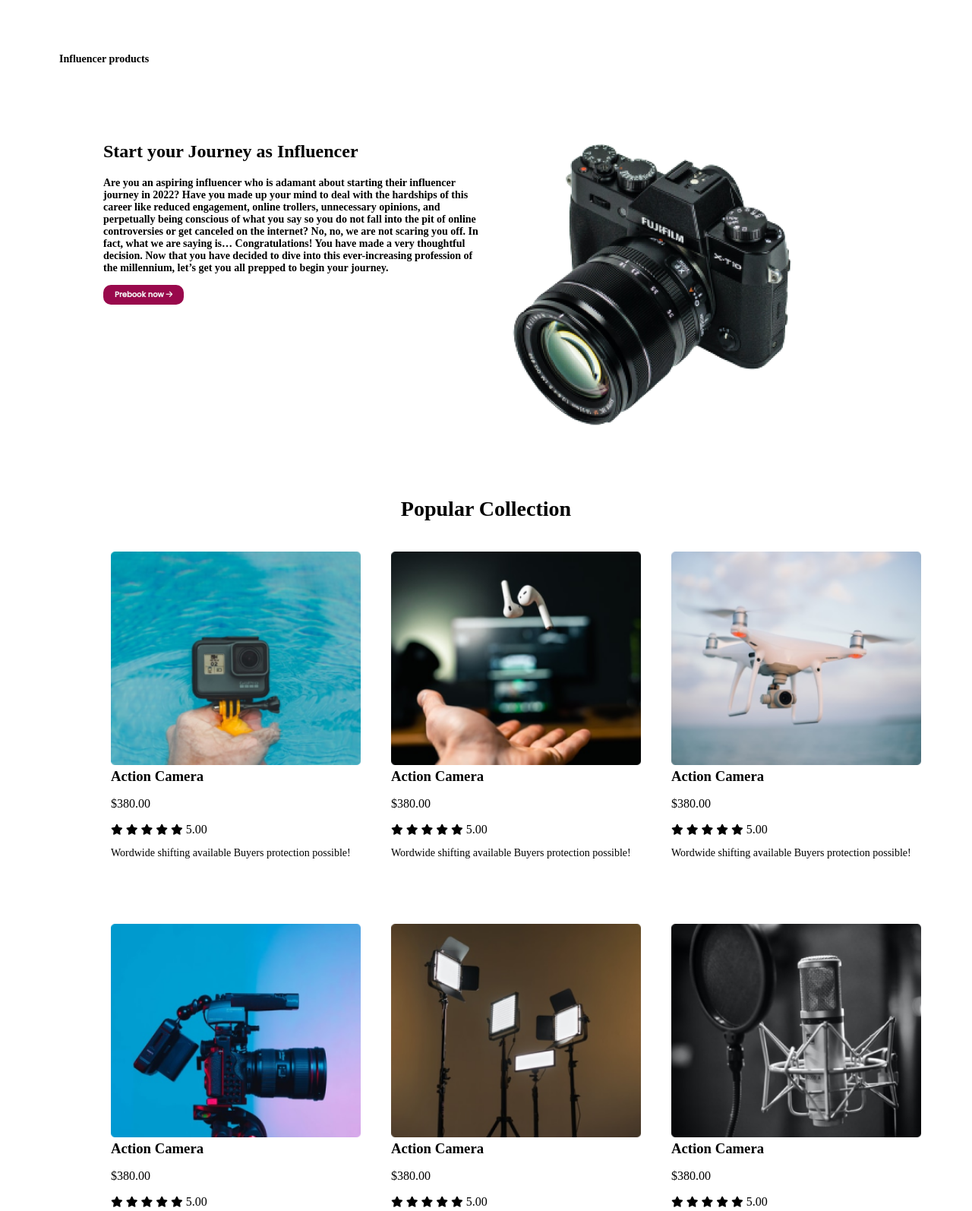
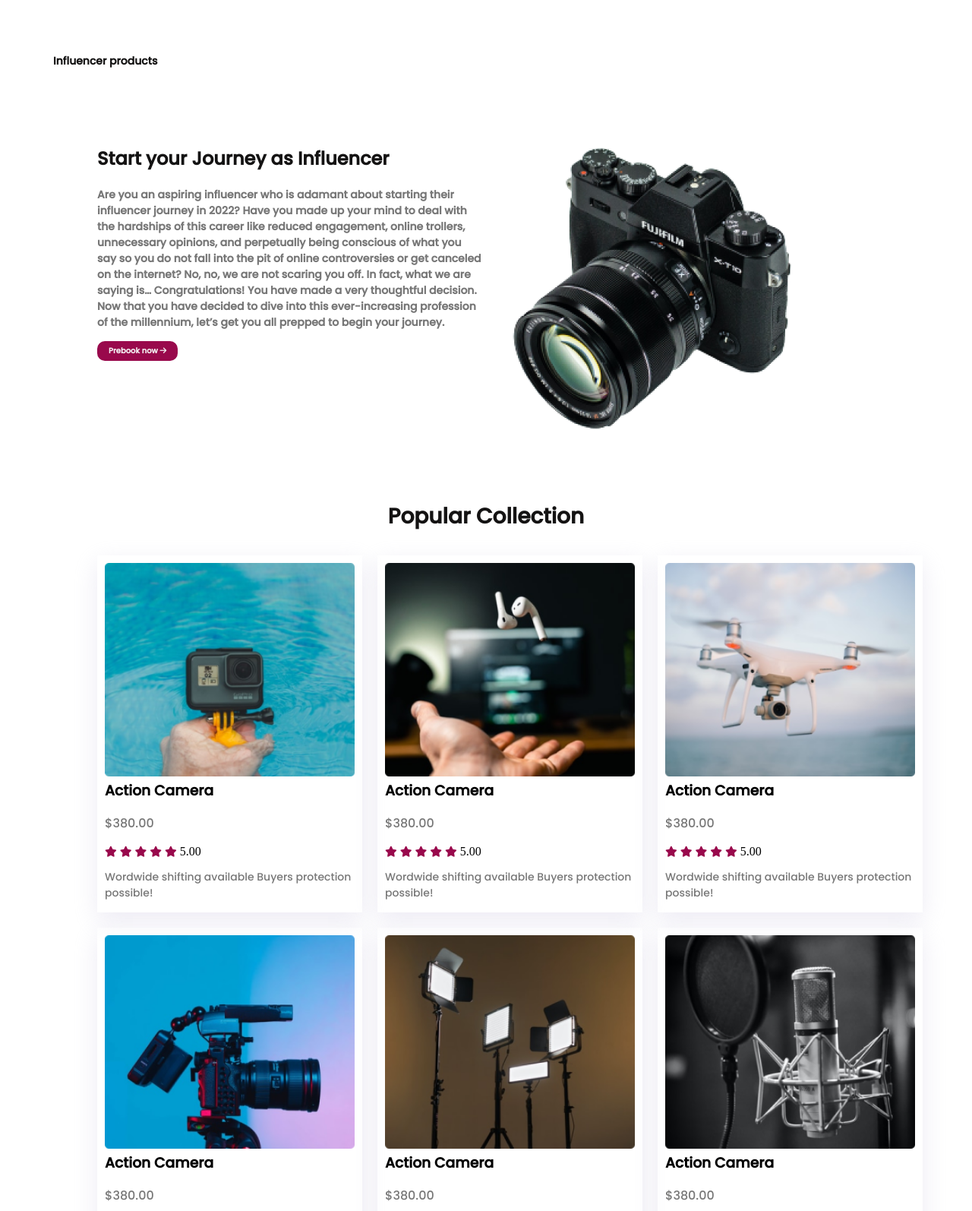
Before and after one commit to hossainAM/Influencer-gears1, a plain HTML site: page index.html in a window 1280 px wide. Shown: the top 1594 px of the page at 76% size. Drawn offline with Linux system fonts and the light colour scheme; a web font is replaced by a local one.

Commit message:
style updated

```diff
--- a/partials/_variable.css
+++ /dev/null
@@ -1,22 +0,0 @@
-html,
-body {
-    margin: 0;
-    padding: 0;
-    box-sizing: border-box;
-    /* width: 100%;
-    height: 100%; */
-    scroll-behavior: smooth;
-}
-
-/*css variables*/
-
-:root {
-    --primary-color: #99094c;
-    --title-color: #141313;
-    --text-color: #777777;
-    --box-shadow: 0px 10px 30px rgba(231, 228, 240, 0.75);
-
-    /*font family variables*/
-
-    --poppins: 'Poppins', sans-serif;
-}
--- a/style.css
+++ b/style.css
@@ -1,7 +1,12 @@
 @import url('https://fonts.googleapis.com/css2?family=Imperial+Script&family=Poppins:wght@500&family=Roboto&display=swap');
 
-/*css variables*/
-/* @import url(partials/_variable.css); */
+html,
+body {
+    margin: 0;
+    padding: 0;
+    box-sizing: border-box;
+    scroll-behavior: smooth;
+}
 
 /* common style */
 
@@ -30,10 +35,10 @@ Header {
 }
 
 .heading-title {
-    font-family: var(--poppins);
+    font-family: 'Poppins', sans-serif;
     font-size: 14px;
     font-weight: 700;
-    color: var(--title-color);
+    color: #141313;
 }
 
 /* main area */
@@ -50,17 +55,17 @@ main {
 }
 
 .text-area h1 {
-    font-family: var(--poppins);
+    font-family: 'Poppins', sans-serif;
     font-size: 24;
     font-weight: 700;
-    color: var(--title-color);
+    color: #141313;
 }
 
 .text-area p {
-    font-family: var(--poppins);
+    font-family: 'Poppins', sans-serif;
     font-size: 14px;
     font-weight: 700;
-    color: var(--text-color);
+    color: #777777;
 }
 
 .image-area:hover img {
@@ -71,10 +76,10 @@ main {
 /* Section-2: Collection area */
 
 .collection-title {
-    font-family: var(--title-color);
+    font-family: 'Poppins', sans-serif;
     font-size: 28px;
     font-weight: 600;
-    color: var(--title-color);
+    color: #141313;
     text-align: center;
     margin-bottom: 30px;
 
@@ -91,7 +96,7 @@ main {
 .frame {
     width: 329px;
     height: 450px;
-    box-shadow: var(--box-shadow);
+    box-shadow: 0px 10px 30px rgba(231, 228, 240, 0.75);
     padding: 10px;
 }
 
@@ -102,31 +107,31 @@ main {
 }
 
 .price {
-    font-family: var(--title-color);
+    font-family: 'Poppins', sans-serif;
     font-size: 24px;
     font-weight: 400;
-    color: var(--title-color);
+    color: #141313;
 }
 
 .fa-star {
     font-size: 14px;
-    color: var(--primary-color)
+    color: #99094c !important;
 }
 
 .text,
 rating-number {
-    font-family: var(--title-color);
+    font-family: #141313;
     font-size: 14px;
     font-weight: 700;
-    color: var(--text-color);
+    color: #777777;
 }
 
 .link {
     text-decoration: none;
-    font-family: var(--title-color);
+    font-family: #141313;
     font-size: 14px;
     font-weight: 500;
-    color: var(--primary-color);
+    color: #99094c !important;
 }
 
 .explore {
@@ -143,27 +148,27 @@ rating-number {
 }
 
 .container h2 {
-    font-family: var(--poppins);
+    font-family: 'Poppins', sans-serif;
     font-size: 28;
     font-weight: 600;
-    color: var(--title-color)
+    color: #141313;
 }
 
 .container p {
-    font-family: var(--poppins);
+    font-family: 'Poppins', sans-serif;
     font-size: 14;
     font-weight: 400;
-    color: var(--text-color)
+    color: #777777;
 }
 
 h3,
 ul {
-    font-family: var(--poppins);
+    font-family: 'Poppins', sans-serif;
     margin: 0;
 }
 
 h3 {
-    font-family: var(--poppins);
+    font-family: 'Poppins', sans-serif;
     margin-bottom: 1rem;
 }
 
@@ -184,7 +189,7 @@ ul {
 }
 
 .form {
-    box-shadow: var(--box-shadow);
+    box-shadow: 0px 10px 30px rgba(231, 228, 240, 0.75);
     padding-right: 50px;
     padding-left: 20px;
     padding-top: 20px;
@@ -198,12 +203,12 @@ form {
 }
 
 form label {
-    font-family: var(--poppins);
+    font-family: 'Poppins', sans-serif;
     display: block;
 }
 
 form p {
-    font-family: var(--poppins);
+    font-family: 'Poppins', sans-serif;
     margin: 0;
 }
 
@@ -228,14 +233,14 @@ textarea {
 }
 
 .footer-title {
-    font-family: var(--poppins);
+    font-family: 'Poppins', sans-serif;
     font-size: 18px;
     font-weight: 700;
     color: whitesmoke;
 }
 
 .footer-area p {
-    font-family: var(--poppins);
+    font-family: 'Poppins', sans-serif;
     font-size: 12px;
     font-weight: 700;
     color: thistle;
```
Also changed, not shown: partials/_global.css (deleted).
